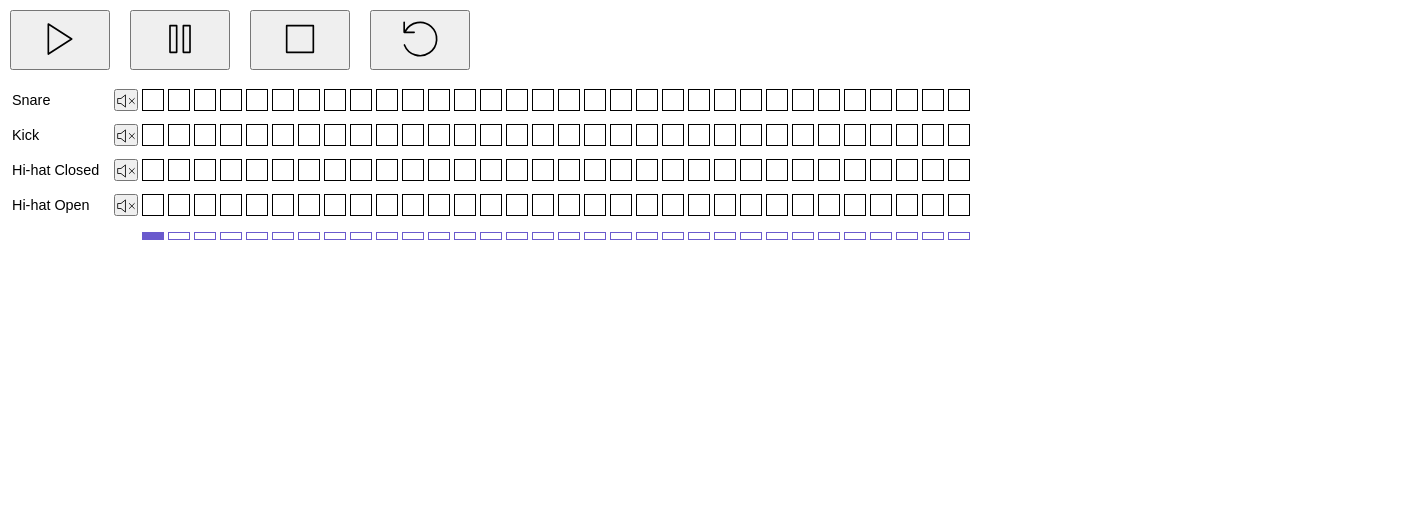
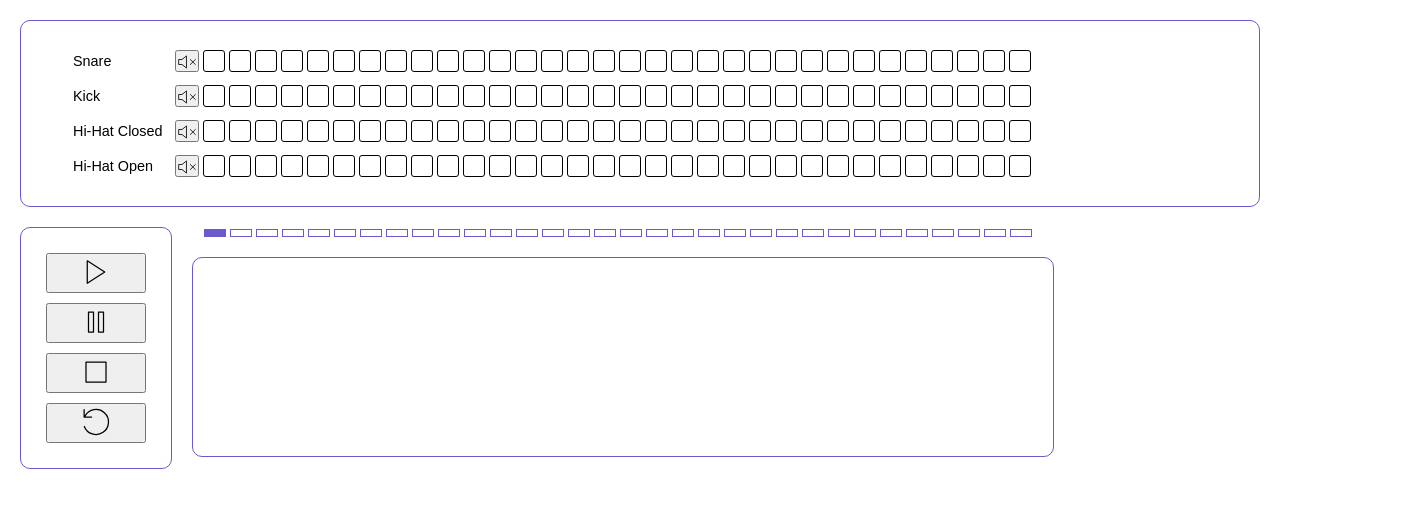
Before and after one commit to ricardopresto/drumVue, a Vue app: page / in a window 1280 px wide. Shown: the top 508 px of the page, 1420 px wide, since content can reach past the window. Built offline with nearby package versions, Linux system fonts and the light colour scheme.

Commit message:
started working on layout

```diff
--- a/src/App.vue
+++ b/src/App.vue
@@ -1,12 +1,6 @@
 <template>
   <div>
-    <Controls
-      @play-function="playFunction"
-      @pause-function="pauseFunction"
-      @stop-function="stopFunction"
-      @reset-function="resetFunction"
-      :paused="paused"
-    />
+    <div id="tracks">
       <Track
         v-for="(n, track) in totalTracks"
         :key="track"
@@ -16,7 +10,20 @@
         :trackArray="trackArrays[track]"
         :trackName="trackNames[track]"
         :class="{selected: currentTrackNumber == track}"
+        class="track"
       />
+    </div>
+    <div id="controlBox">
+      <div id="buttons">
+        <Controls
+          @play-function="playFunction"
+          @pause-function="pauseFunction"
+          @stop-function="stopFunction"
+          @reset-function="resetFunction"
+          :paused="paused"
+        />
+      </div>
+      <div id="countAndEdit">
         <Counter :position="position" :length="length" />
         <Edit
           :currentTrack="trackArrays[currentTrackNumber]"
@@ -24,6 +31,8 @@
           @volume-change="volChange($event)"
           @time-change="timeChange($event)"
         />
+      </div>
+    </div>
   </div>
 </template>
 
@@ -45,7 +54,7 @@ export default {
     return {
       totalTracks: 4,
       trackArrays: [],
-      trackNames: ["Snare", "Kick", "Hi-hat Closed", "Hi-hat Open"],
+      trackNames: ["Snare", "Kick", "Hi-Hat Closed", "Hi-Hat Open"],
       audioFiles: [
         new Audio(require("./sounds/snare.mp3")),
         new Audio(require("./sounds/kick.mp3")),
@@ -64,14 +73,17 @@ export default {
   },
   mounted() {
     class Beat {
-      constructor(time, volume, index) {
-        (this.time = time), (this.volume = volume), (this.index = index);
+      constructor(time, timeShifted, volume, index) {
+        (this.time = time),
+          (this.timeShifted = timeShifted),
+          (this.volume = volume),
+          (this.index = index);
       }
     }
     for (let arr = 0; arr < this.totalTracks; arr++) {
       this.trackArrays.push([]);
       for (let n = 0; n < this.length; n++) {
-        this.trackArrays[arr].push(new Beat(null, 80, n));
+        this.trackArrays[arr].push(new Beat(null, 0, 80, n));
       }
     }
   },
@@ -143,6 +155,7 @@ export default {
     timeChange(timeObject) {
       this.trackArrays[this.currentTrackNumber].forEach(beat => {
         if (beat.index == timeObject.index) {
+          beat.timeShifted = beat.timeShifted + timeObject.time;
           beat.time = beat.time + timeObject.time;
           if (beat.time == -1) {
             beat.time = this.length * 10 - 1;
@@ -173,4 +186,25 @@ export default {
 .selected {
   background-color: lightgrey;
 }
+#tracks {
+  margin: 20px;
+  border: 1px solid slateblue;
+  border-radius: 10px;
+  padding: 20px;
+}
+#controlBox {
+  display: flex;
+  flex-direction: row;
+  width: min-content;
+}
+#buttons {
+  width: min-content;
+}
+#countAndEdit {
+  margin-left: 20px;
+}
+.track {
+  border: 1ps solid #fff;
+  border-radius: 6px;
+}
 </style>
--- a/src/components/Controls.vue
+++ b/src/components/Controls.vue
@@ -1,9 +1,10 @@
 <template>
   <div>
+    <div id="container">
       <button @click="$emit('play-function')">
         <svg
-        width="40"
-        height="40"
+          width="30"
+          height="30"
           viewBox="0 0 24 24"
           fill="none"
           stroke="#000000"
@@ -16,8 +17,8 @@
       </button>
       <button @click="$emit('pause-function')" :class="{paused: paused}">
         <svg
-        width="40"
-        height="40"
+          width="30"
+          height="30"
           viewBox="0 0 24 24"
           fill="none"
           stroke="#000000"
@@ -31,8 +32,8 @@
       </button>
       <button @click="$emit('stop-function')">
         <svg
-        width="40"
-        height="40"
+          width="30"
+          height="30"
           viewBox="0 0 24 24"
           fill="none"
           stroke="#000000"
@@ -45,8 +46,8 @@
       </button>
       <button @click="$emit('reset-function')">
         <svg
-        width="40"
-        height="40"
+          width="30"
+          height="30"
           viewBox="0 0 24 24"
           fill="none"
           stroke="#000000"
@@ -58,6 +59,7 @@
         </svg>
       </button>
     </div>
+  </div>
 </template>
 
 <script>
@@ -68,10 +70,16 @@ export default {
 </script>
 
 <style scoped>
+#container {
+  margin-left: 20px;
+  padding: 20px;
+  border: 1px solid slateblue;
+  border-radius: 10px;
+}
 button {
   width: 100px;
-  height: 60px;
-  margin: 10px;
+  height: 40px;
+  margin: 5px;
 }
 .paused {
   background-color: lightslategrey;
--- a/src/components/Counter.vue
+++ b/src/components/Counter.vue
@@ -15,10 +15,9 @@ export default {
 #container {
   width: 100%;
   height: 20px;
-  margin: 10px;
+  margin: 0 10px 10px 10px;
   display: flex;
   flex-direction: row;
-  margin-left: 140px;
 }
 #box {
   width: 20px;
--- a/src/components/Edit.vue
+++ b/src/components/Edit.vue
@@ -7,6 +7,7 @@
       @volume-change="$emit('volume-change', {volume: $event, index: beat.index})"
       @time-change="$emit('time-change', {time: $event, index: beat.index})"
       :volume="beat.volume"
+      :timeShifted="beat.timeShifted"
       :class="{ hidden: beat.time == null }"
     />
   </div>
@@ -27,9 +28,11 @@ export default {
 #container {
   display: flex;
   flex-direction: row;
-  width: 100%;
-  margin: 10px;
-  margin-left: 140px;
+  width: 840px;
+  height: 178px;
+  padding: 10px;
+  border: 1px solid slateblue;
+  border-radius: 10px;
 }
 .hidden {
   visibility: hidden;
--- a/src/components/EditBox.vue
+++ b/src/components/EditBox.vue
@@ -5,7 +5,7 @@
         <div id="volumeInner" ref="volumeInner"></div>
       </div>
       <div>
-        <div class="timeShift" id="push" @click="pushClick">
+        <div class="timeShift" id="push" @click="pushClick" :class="{highlighted: timeShifted < 0}">
           <svg
             width="20"
             height="20"
@@ -19,8 +19,8 @@
             <path d="M15 18l-6-6 6-6" />
           </svg>
         </div>
-        <div class="timeShift" id="adjustedTime">{{timeShifted}}</div>
-        <div class="timeShift" id="pull" @click="pullClick">
+        <div class="timeShiftValue" id="adjustedTime">{{Math.abs(timeShifted)}}</div>
+        <div class="timeShift" id="pull" @click="pullClick" :class="{highlighted: timeShifted > 0}">
           <svg
             width="20"
             height="20"
@@ -42,12 +42,7 @@
 <script>
 export default {
   name: "EditBox",
-  data() {
-    return {
-      timeShifted: 0
-    };
-  },
-  props: ["volume"],
+  props: ["volume", "timeShifted"],
   mounted() {
     this.$nextTick(() => {
       this.$refs.volumeInner.style.height = `${this.volume}px`;
@@ -61,11 +56,9 @@ export default {
       this.$emit("volume-change", volHeight);
     },
     pushClick() {
-      this.timeShifted--;
       this.$emit("time-change", -1);
     },
     pullClick() {
-      this.timeShifted++;
       this.$emit("time-change", +1);
     }
   }
@@ -99,6 +92,18 @@ export default {
   margin: 2px 0;
   text-align: center;
   cursor: default;
+  background-color: white;
+}
+.timeShiftValue {
+  height: 20px;
+  width: 20px;
+  border-radius: 4px;
+  margin: 2px 0;
+  text-align: center;
+  cursor: default;
+  background-color: royalblue;
+}
+.highlighted {
   background-color: royalblue;
 }
 </style>
--- a/src/components/Track.vue
+++ b/src/components/Track.vue
@@ -66,7 +66,7 @@ export default {
   justify-content: flex-end;
   align-items: center;
   flex-shrink: 0;
-  width: 130px;
+  width: 150px;
 }
 .box {
   width: 20px;
@@ -75,6 +75,7 @@ export default {
   display: inline-block;
   flex-shrink: 0;
   border: 1px solid black;
+  border-radius: 3px;
 }
 button {
   margin: 2px;
```
Lines whose indentation alone changed are shown as unchanged.
